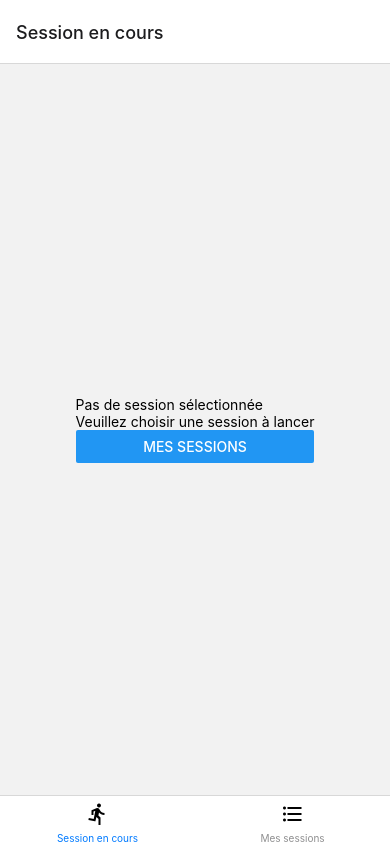
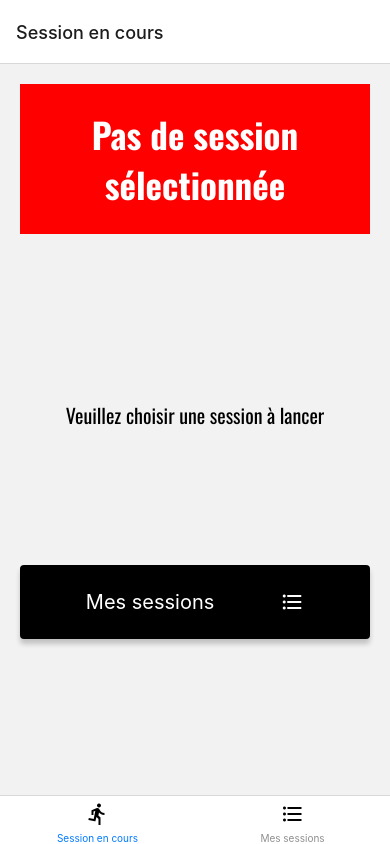
Before and after one commit to david-mi/Intervalize, a React Native app: screen / in a window 390 px wide. Built offline with nearby package versions, Linux system fonts and the light colour scheme.

Commit message:
style: styling notSelected

```diff
--- a/src/components/CurrentSession/NotSelected/NotSelected.tsx
+++ b/src/components/CurrentSession/NotSelected/NotSelected.tsx
@@ -2,21 +2,32 @@ import { View, Text, Button } from "react-native";
 import { BottomTabScreenProps } from "@react-navigation/bottom-tabs";
 import { TabActions } from '@react-navigation/native';
 import { TabNavParamList } from "../../../types";
+import CustomButton from "../../CustomButton/CustomButton";
+import TextWithCustomFont from "../../TextWithCustomFont/TextWithCustomFont";
+import TitleWithCustomFont from "../../TitleWithCustomFont/TitleWithCustomFont";
+import { styles } from "./notSelected.styles";
 
 type Props = Pick<BottomTabScreenProps<TabNavParamList, "Session en cours">, "navigation">
 
 function NotSelected({ navigation }: Props) {
 
-  function onPress() {
+  function redirectToMySessions() {
     const jumpToAction = TabActions.jumpTo("Mes sessions");
     navigation.dispatch(jumpToAction);
   }
 
   return (
-    <View>
-      <Text>Pas de session sélectionnée</Text>
-      <Text>Veuillez choisir une session à lancer</Text>
-      <Button title="Mes sessions" onPress={onPress} />
+    <View style={styles.container}>
+      <View style={styles.infos}>
+        <TitleWithCustomFont style={styles.title}>Pas de session sélectionnée</TitleWithCustomFont>
+        <TextWithCustomFont style={styles.instructions}>Veuillez choisir une session à lancer</TextWithCustomFont>
+      </View>
+      <CustomButton
+        icon={{ name: "format-list-bulleted" }}
+        title="Mes sessions"
+        style={styles.button}
+        onPress={redirectToMySessions}
+      />
     </View>
   );
 }
--- /dev/null
+++ b/src/components/CurrentSession/NotSelected/notSelected.styles.ts
@@ -0,0 +1,29 @@
+import { StyleSheet } from "react-native";
+
+export const styles = StyleSheet.create({
+  container: {
+    flex: 1,
+    alignSelf: "stretch"
+  },
+  infos: {
+    flexBasis: "50%",
+  },
+  title: {
+    fontSize: 35,
+    backgroundColor: "red",
+    textAlign: "center",
+    lineHeight: 50,
+    paddingVertical: 25,
+    color: "white",
+  },
+  instructions: {
+    marginTop: "auto",
+    fontSize: 20,
+    textAlign: "center"
+  },
+  button: {
+    alignSelf: "stretch",
+    marginBottom: "auto",
+    marginTop: "auto"
+  }
+})
```
